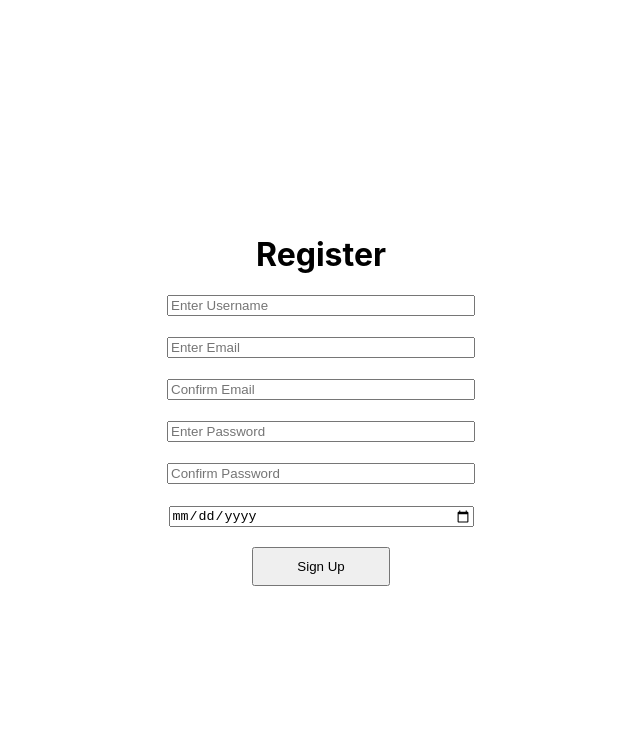
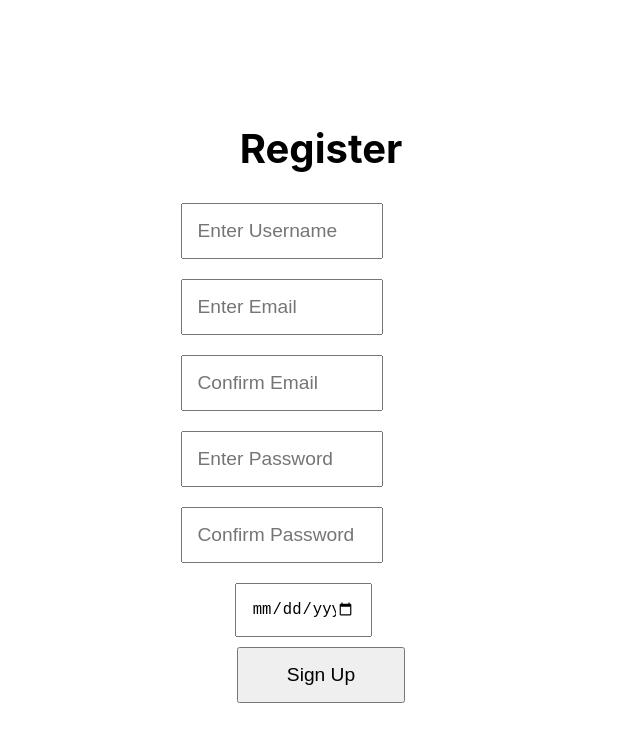
Before and after one commit to AbusiveTuna/Project-Mercury, a React (Create React App) app: page /register in a window 1280 px wide. Shown: the top 742 px of the page, without its empty margins (319-959 px from the left). Built offline with nearby package versions, Linux system fonts and the light colour scheme.

Commit message:
Register updates

```diff
--- a/src/App.js
+++ b/src/App.js
@@ -5,7 +5,6 @@ import LoginPage from './pages/LoginPage';
 import Dashboard from './pages/Dashboard';
 import ForgotPassword from './pages/ForgotPassword';
 import Register from './pages/Register';
-
 
 function App() {
   return (
--- a/src/pages/Register.css
+++ b/src/pages/Register.css
@@ -1,35 +1,36 @@
-.Register {
-  position: absolute;
-  top: 0;
-  left: 0;
-  width: 100%;
-  height: 100%;
+/* Register.css */
+.Register-content {
   display: flex;
+  flex-direction: column;
   align-items: center;
   justify-content: center;
-  flex-direction: column;
-}
-
-.Register-content {
-  text-align: center;
+  height: 100vh;
 }
 
 .Register-content h1 {
-  font-size: 2em;
-  margin-bottom: 20px;
-}
-
-.Register-content p {
-  font-size: 1em;
+  font-size: 2.5em;
   margin-bottom: 20px;
 }
 
 .Register-content input {
-  margin-bottom: 20px;
-  width: 300px;
+  width: 60%;
+  padding: 15px;
+  margin: 10px 0;
+  font-size: 1.2em;
 }
 
-.button-container {
+.Register-content .button-container {
+  width: 60%;
   display: flex;
   justify-content: center;
 }
+
+.Register-content .button-container button {
+  padding: 15px;
+  width: 100%;
+  font-size: 1.2em;
+}
+
+.input-error {
+  border: 2px solid red;
+}
--- a/src/pages/Register.js
+++ b/src/pages/Register.js
@@ -1,3 +1,4 @@
+// Register.js
 import React, { useState } from 'react';
 import './Register.css';
 
@@ -28,7 +29,7 @@ function Register() {
     setBirthDate("");
     setErrorMessage("");
 
-    //add actual registration functionality here
+    // add actual registration functionality here
   }
 
   return (
@@ -49,6 +50,7 @@ function Register() {
             placeholder="Enter Email"
             value={email}
             onChange={e => setEmail(e.target.value)}
+            className={email !== confirmEmail && email && confirmEmail ? "input-error" : ""}
           />
         </div>
         <div>
@@ -57,6 +59,7 @@ function Register() {
             placeholder="Confirm Email"
             value={confirmEmail}
             onChange={e => setConfirmEmail(e.target.value)}
+            className={email !== confirmEmail && email && confirmEmail ? "input-error" : ""}
           />
         </div>
         <div>
@@ -65,6 +68,7 @@ function Register() {
             placeholder="Enter Password"
             value={password}
             onChange={e => setPassword(e.target.value)}
+            className={password !== confirmPassword && password && confirmPassword ? "input-error" : ""}
           />
         </div>
         <div>
@@ -73,6 +77,7 @@ function Register() {
             placeholder="Confirm Password"
             value={confirmPassword}
             onChange={e => setConfirmPassword(e.target.value)}
+            className={password !== confirmPassword && password && confirmPassword ? "input-error" : ""}
           />
         </div>
         <div>
```
